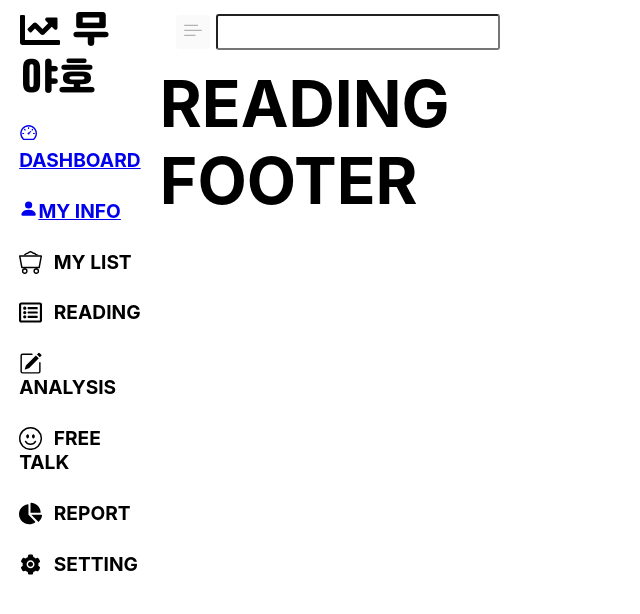
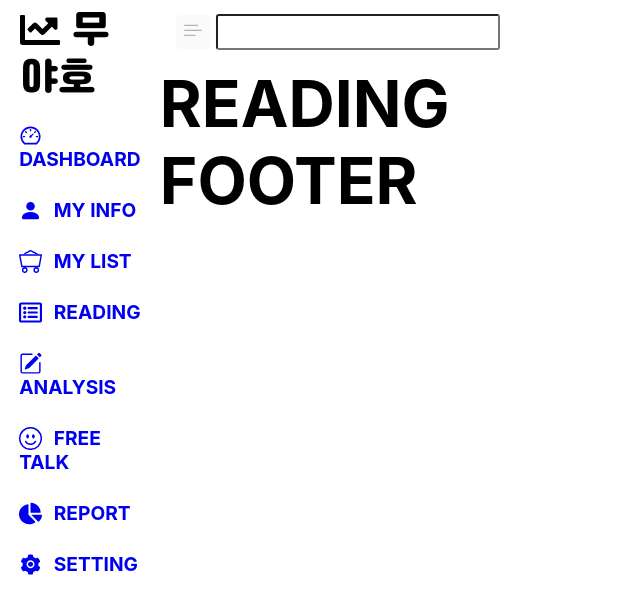
Before and after one commit to vnemftnsska2/muyaho, a React (Create React App) app: page /reading in a window 1280 px wide. Shown: the top 614 px of the page, without its empty margins (0-640 px from the left). Built offline with nearby package versions, Linux system fonts and the light colour scheme.

Commit message:
test.......

```diff
--- a/src/app.module.css
+++ b/src/app.module.css
@@ -18,3 +18,8 @@ button {
 input {
   height: 1.5em;
 }
+
+a:link { text-decoration: none; }
+a:hover { text-decoration: none; }
+a:active { text-decoration: none; }
+a:visited { text-decoration: none; }
--- a/src/layout/navbar/navbar.jsx
+++ b/src/layout/navbar/navbar.jsx
@@ -13,33 +13,45 @@ const Navbar = (props) => {
                 <FaChartLine className={styles.icon} /> 무야호
             </div>
             <ul className={styles.ul}>
-                <li>
+                <li className={styles.li}>
                     <Link to="dashboard" className={styles.link}>
                         <AiOutlineDashboard className={styles.icon} />DASHBOARD
                     </Link>
                 </li>
-                <li>
+                <li className={styles.li}>
                     <Link to="myInfo" className={styles.link}>
                         <BsFillPersonFill className={styles.icon} />MY INFO
                     </Link>
                 </li>
-                <li>
+                <li className={styles.li}>
+                    <Link to="myInfo" className={styles.link}>
                         <BsMinecartLoaded className={styles.icon} />MY LIST
+                    </Link>
                 </li>
-                <li>
+                <li className={styles.li}>
+                    <Link to="reading" className={styles.link}>
                         <FaRegListAlt className={styles.icon} />READING
+                    </Link>
                 </li>
-                <li>
+                <li className={styles.li}>
+                    <Link to="analysis" className={styles.link}>
                         <BsPencilSquare className={styles.icon} />ANALYSIS
+                    </Link>
                 </li>
-                <li>
+                <li className={styles.li}>
+                    <Link to="freeTalk" className={styles.link}>
                         <BsEmojiSmile className={styles.icon} />FREE TALK
+                    </Link>
                 </li>
-                <li>
+                <li className={styles.li}>
+                    <Link to="report" className={styles.link}>
                         <FaChartPie className={styles.icon} />REPORT
+                    </Link>
                 </li>
-                <li>
+                <li className={styles.li}>
+                    <Link to="setting" className={styles.link}>
                         <AiFillSetting className={styles.icon} />SETTING
+                    </Link>
                 </li>
             </ul>
         </nav>
--- a/src/layout/navbar/navbar.module.css
+++ b/src/layout/navbar/navbar.module.css
@@ -32,7 +32,7 @@
   list-style: none;
 }
 
-.ul > li {
+.li {
   padding: 0.7em 1em;
   vertical-align: middle;
   color: realWhite;
@@ -42,12 +42,12 @@
   border-bottom: 1px solid commonGrey;
 }
 
-.ul > li:hover {
+.li:hover {
   background-color: realWhite;
   color: commonRed;
 }
 
-.ul > li > .icon {
+.link > .icon {
   font-size: 1.2em;
   margin-bottom: -5px;
   margin-right: 0.5em;
```
Also changed, not shown: package.json (indentation only). Lines whose indentation alone changed are shown as unchanged.
